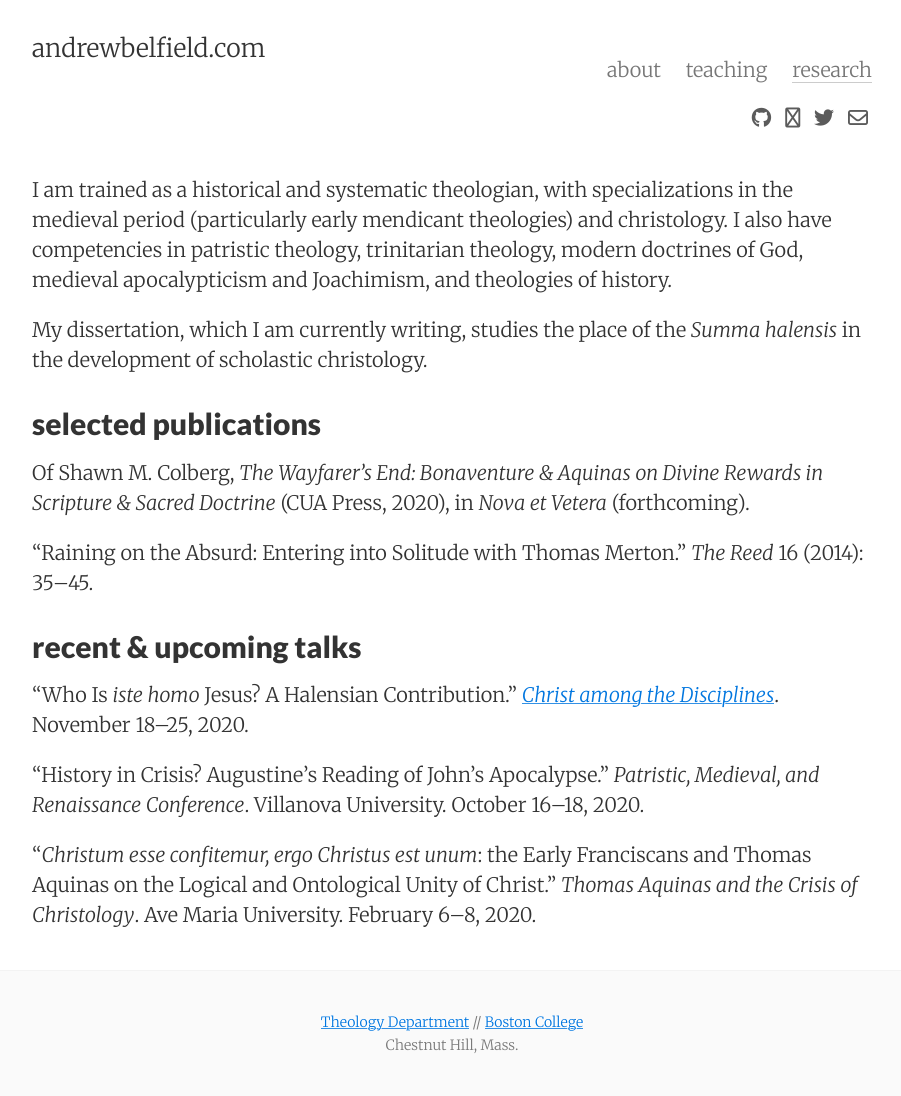
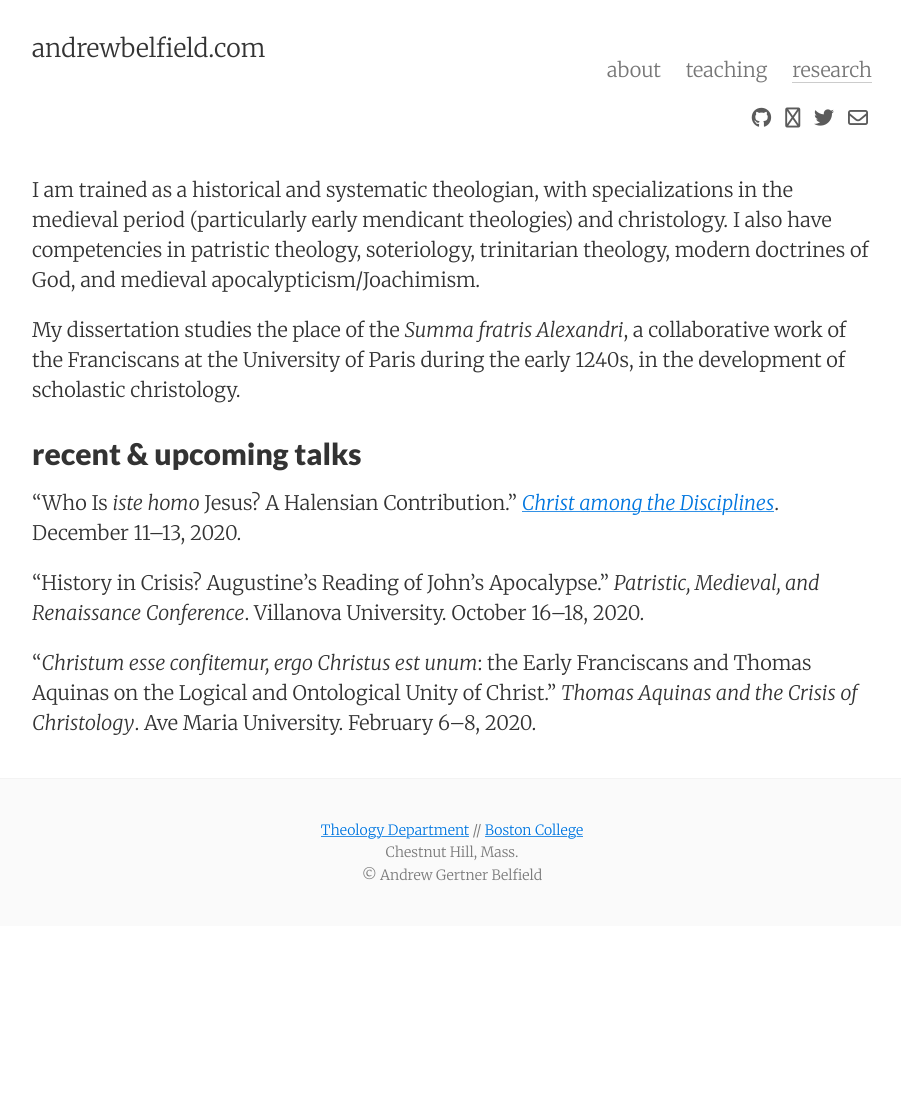
Before and after one commit to drewbelf/drewbelf.github.io, a Jekyll site: the page built from research.md, in a window 1280 px wide. Shown: the whole page, without its empty margins (188-1089 px from the left). Built offline with Jekyll 4.4.1, drawn with Linux system fonts in a browser that asks for light colours; nearby versions of some CDN libraries; after the commit the page ends 926 px from its top, so only the background shows below that.

Commit message:
updated research

```diff
--- a/_includes/footer.html
+++ b/_includes/footer.html
@@ -2,7 +2,8 @@
   <div class="measure">
     <small>
       <a href="https://www.bc.edu/content/bc-web/schools/mcas/departments/theology/">Theology Department</a> // <a href="https://www.bc.edu/">Boston College</a><br>
-      Chestnut Hill, Mass.
+      Chestnut Hill, Mass.<br>
+      &copy; Andrew Gertner Belfield
     </small>
   </div>
 </footer>
--- a/research.md
+++ b/research.md
@@ -5,17 +5,12 @@ permalink: /research/
 tags: research
 ---
 
-I am trained as a historical and systematic theologian, with specializations in the medieval period (particularly early mendicant theologies) and christology. I also have competencies in patristic theology, trinitarian theology, modern doctrines of God, medieval apocalypticism and Joachimism, and theologies of history.
+I am trained as a historical and systematic theologian, with specializations in the medieval period (particularly early mendicant theologies) and christology. I also have competencies in patristic theology, soteriology, trinitarian theology, modern doctrines of God, and medieval apocalypticism/Joachimism.
 
-My dissertation, which I am currently writing, studies the place of the *Summa halensis* in the development of scholastic christology.
-
-## selected publications
-Of Shawn M. Colberg, *The Wayfarer’s End: Bonaventure & Aquinas on Divine Rewards in Scripture & Sacred Doctrine* (CUA Press, 2020), in *Nova et Vetera* (forthcoming).
-
-“Raining on the Absurd: Entering into Solitude with Thomas Merton.” *The Reed* 16 (2014): 35–45.
+My dissertation studies the place of the *Summa fratris Alexandri*, a collaborative work of the Franciscans at the University of Paris during the early 1240s, in the development of scholastic christology.
 
 ## recent & upcoming talks
-"Who Is *iste homo* Jesus? A Halensian Contribution." *[Christ among the Disciplines](https://www.christamongthedisciplines.com)*. November 18–25, 2020.
+"Who Is *iste homo* Jesus? A Halensian Contribution." *[Christ among the Disciplines](https://www.christamongthedisciplines.com)*. December 11--13, 2020.
 
 "History in Crisis? Augustine's Reading of John's Apocalypse." *Patristic, Medieval, and Renaissance Conference*. Villanova University. October 16–18, 2020.
 
```
Also changed, not shown: 404.md (+1 -1 lines).
